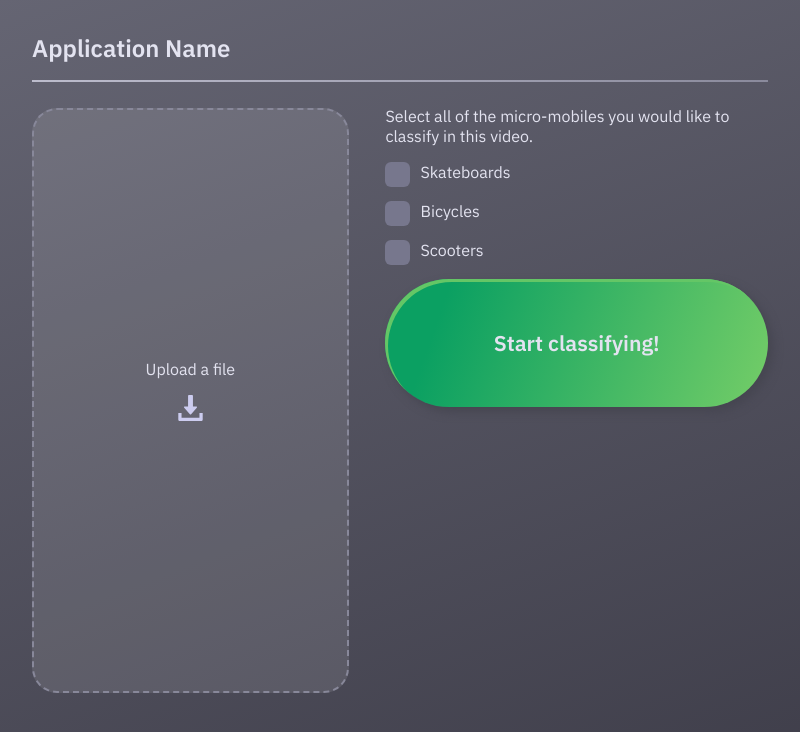
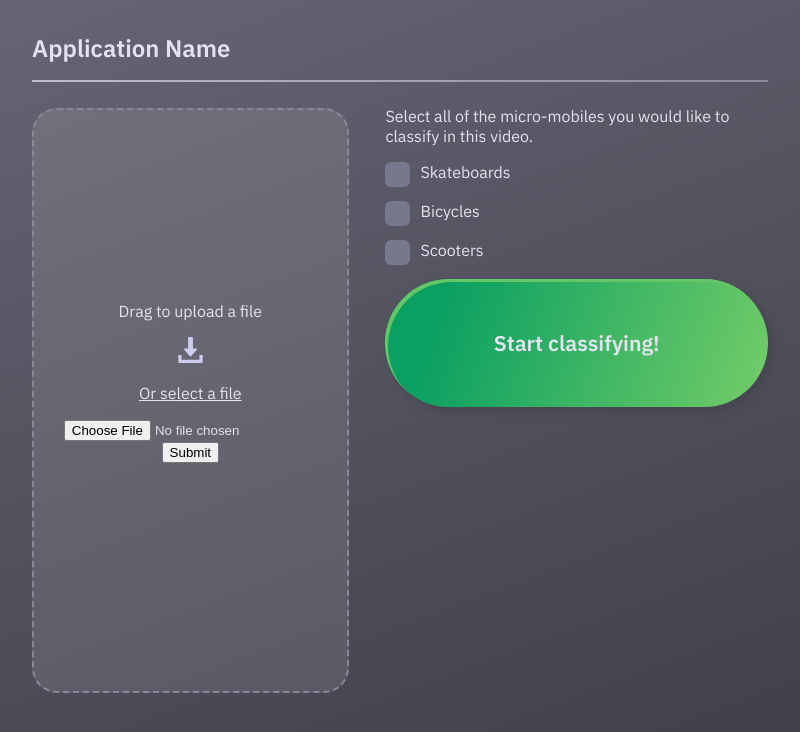
Before and after one commit to Capstone305/project-305, an Electron app: page src/templates/index.html in a window 800 px wide. Drawn offline with Linux system fonts and the light colour scheme.

Commit message:
Added primitive file upload button.

```diff
--- a/src/css/style.css
+++ b/src/css/style.css
@@ -60,7 +60,7 @@ hr {
 
 .drag-upload div {
     position: relative;
-    top: 40%;
+    top: 30%;
     width: 100%;
     text-align: center;
 }
@@ -177,3 +177,7 @@ hr {
     text-decoration-line: underline;
     text-decoration-color: var(--link-text);
 }
+
+#file-select {
+    text-decoration: underline;
+}
--- a/src/templates/index.html
+++ b/src/templates/index.html
@@ -14,14 +14,22 @@
 
             <span class="drag-upload">
                 <div>
-                    <p>Upload a file</p>
+                    <p>Drag to upload a file</p>
                     <img src="../img/upload-icon.svg" alt="Upload icon" id="upload-icon"/>
+                    <p id="file-select">Or select a file</p>
+
+                    <!-- File upload -->
+                    <form action="/action_page">
+                        <input type="file" id="my-data" name="filename">
+                        <input type="submit">
+                    </form>
+
                 </div>
             </span>
 
             <span class="options">
 
-                    <p>Select all of the micro-mobiles you would like to classify in this video.</p>
+                    <p id="info">Select all of the micro-mobiles you would like to classify in this video.</p>
 
                     <label class="mmb-container">Skateboards
                         <input type="checkbox">
```
